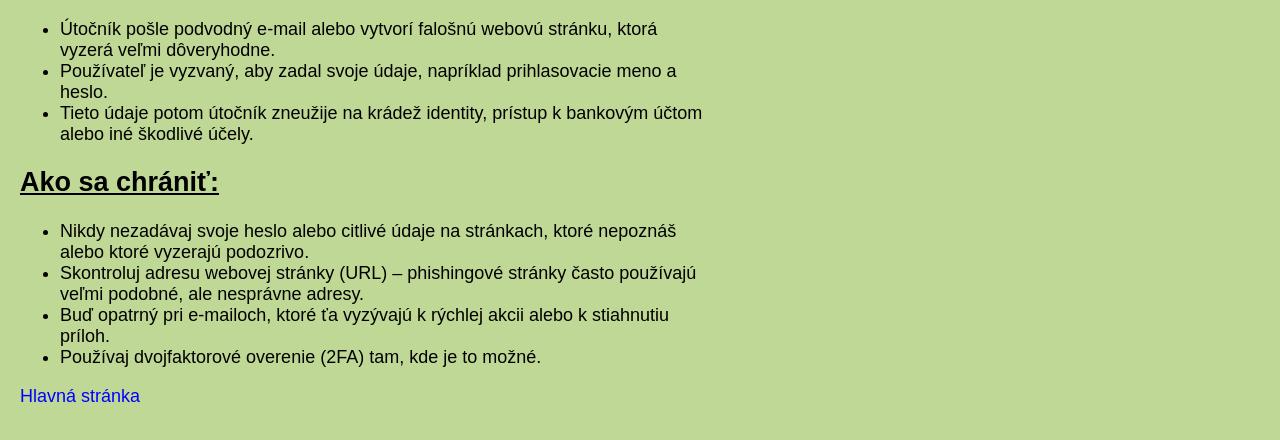
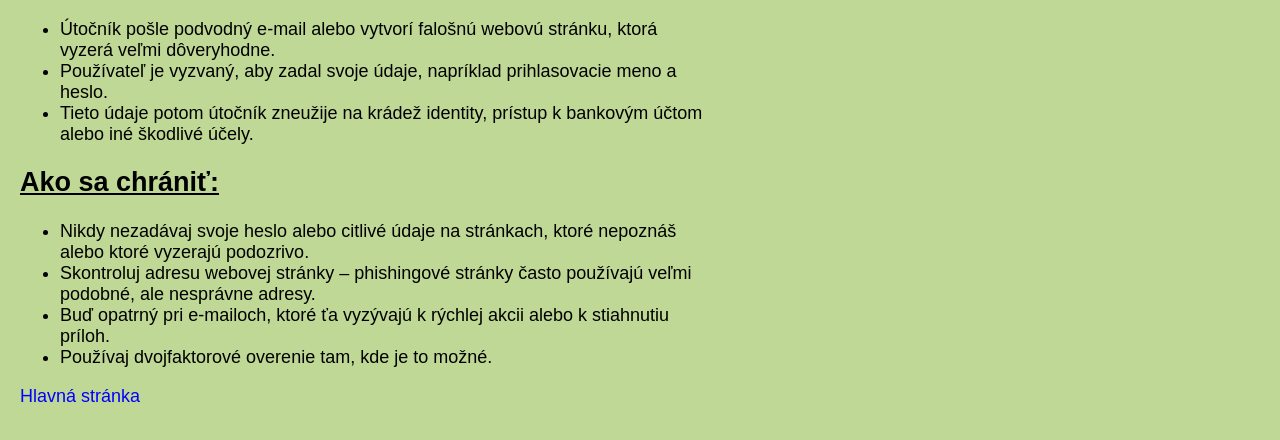
Before and after one commit to Kraus23/Pocitacova-Kriminalita, a plain HTML site: page phishing.html in a window 1280 px wide. Shown: the part 210-650 px from the top of the page. Drawn offline with Linux system fonts and the light colour scheme.

Commit message:
Update phishing.html

```diff
--- a/phishing.html
+++ b/phishing.html
@@ -33,9 +33,9 @@
   <h2>Ako sa chrániť:</h2>
   <ul>
     <li>Nikdy nezadávaj svoje heslo alebo citlivé údaje na stránkach, ktoré nepoznáš alebo ktoré vyzerajú podozrivo.</li>
-    <li>Skontroluj adresu webovej stránky (URL) – phishingové stránky často používajú veľmi podobné, ale nesprávne adresy.</li>
+    <li>Skontroluj adresu webovej stránky  – phishingové stránky často používajú veľmi podobné, ale nesprávne adresy.</li>
     <li>Buď opatrný pri e-mailoch, ktoré ťa vyzývajú k rýchlej akcii alebo k stiahnutiu príloh.</li>
-    <li>Používaj dvojfaktorové overenie (2FA) tam, kde je to možné.</li>
+    <li>Používaj dvojfaktorové overenie  tam, kde je to možné.</li>
   </ul>
 
   <p>
```
